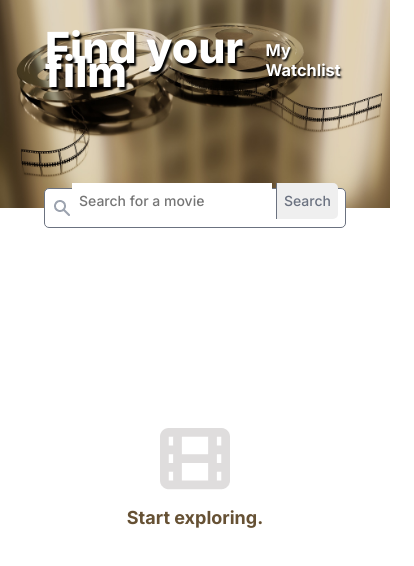
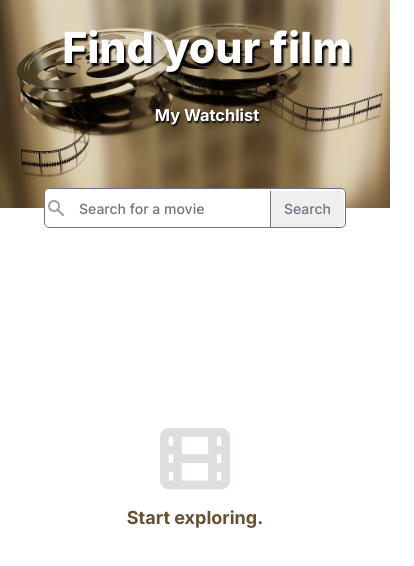
Before and after one commit to Amapola-Negra/Scrimba-Projects-Repo, a plain HTML site: page Frontend-career-path/Movie-watchlist/index.html in a window 390 px wide. Shown: the whole page, 414 px wide, since content can reach past the window. Drawn offline with nearby package versions, Linux system fonts and the light colour scheme.

Commit message:
Update index.css

```diff
--- a/Frontend-career-path/Movie-watchlist/index.css
+++ b/Frontend-career-path/Movie-watchlist/index.css
@@ -74,7 +74,6 @@ header{
     width: 100%;
     background-color: rgba(0, 0, 0, 0.6);
     background-image: url("images/movie.jpg");
-
     background-size: cover;
 }
 .container{
@@ -86,6 +85,7 @@ header{
     align-content: center;
     justify-content: space-between;
 }
+
 .search-group{
     border: 1px solid #6B7280;
     display: flex;
@@ -100,6 +100,7 @@ header{
     height: 38px;
 }
 input, button{
+    margin-top: 16px;
     padding: 0.6em 2em;
     font-weight: 500;
     font-size: 14px;
@@ -172,14 +173,11 @@ input{
 }
 /*___________________RESPONSIVE__________________*/
 
-@media(max-width: 400px){
-    .header{
-        display: flex;
+@media(max-width:600px){
+    .container{
+        width: 400px;
+        padding: 0.5em;
         flex-flow: column;
-    }
-    .container{
-        width: 300px;
-        padding: 0.5em;
     }
     .start-info{
         width: 300px;
@@ -195,7 +193,7 @@ input{
         width: 200px;
     }
     input, button{
-        padding: 0.6em 0.5em;
+        padding: 0.6em 0.9em;
     }
     .movie{
         width: 300px;
```
